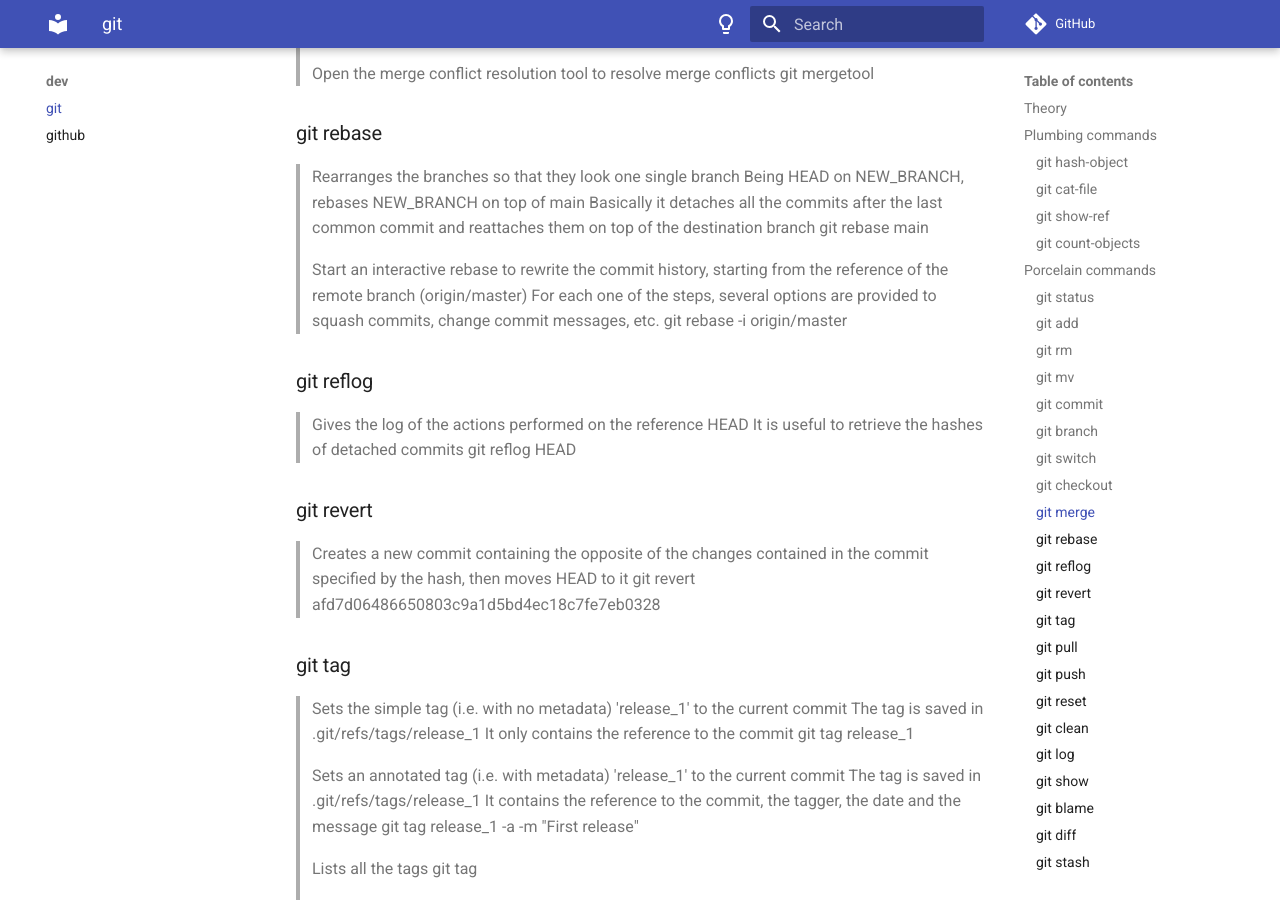
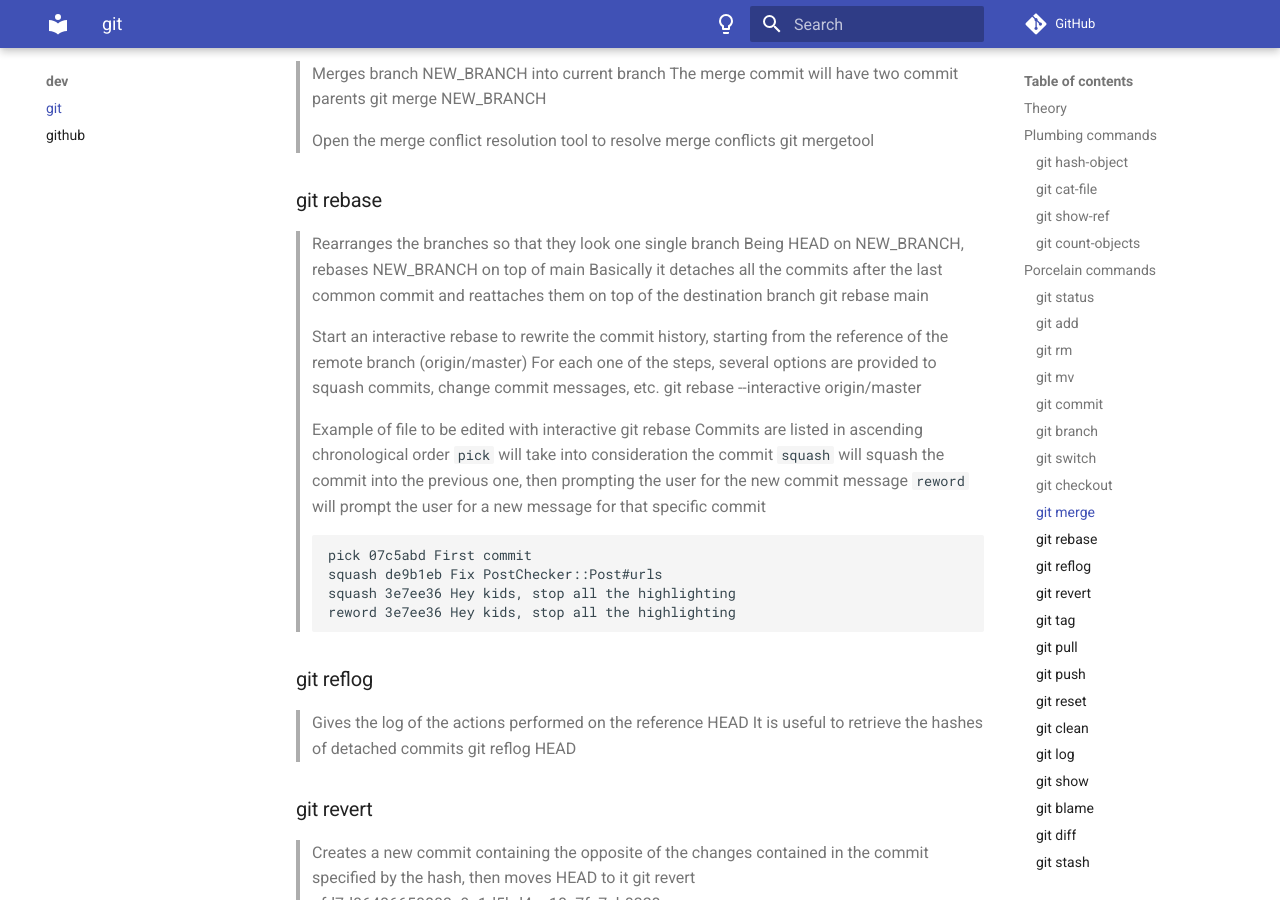
Before and after one commit to sannae/the-notebook, an MkDocs documentation site: the page built from docs/dev/git.md, in a window 1280 px wide and 900 px high, scrolled down 3250 px. Built offline with MkDocs 1.6.1 and Material for MkDocs 9.7.7, drawn with Linux system fonts in a browser that asks for light colours; emoji names are drawn with the system emoji font; comment, search, counter and statistics services are not loaded; some of the changed text lies outside the part shown.

Commit message:
notes about git rebase interactive

````diff
--- a/docs/dev/git.md
+++ b/docs/dev/git.md
@@ -117,6 +117,9 @@ git commit -m "This is a commit"
 > It creates a new commit by copying the content of the previous one, optionally adding staged changes and changing the commit message, and moves HEAD to it
 git commit --amend -m "Updated commit message"
 
+> It creates a new commit accepting '#' as a valid message symbol
+git commit -m "#743 Commit message with issue number"
+
 ### git branch
 
 > Get the current branch
@@ -160,7 +163,19 @@ git rebase main
 
 > Start an interactive rebase to rewrite the commit history, starting from the reference of the remote branch (origin/master)
 > For each one of the steps, several options are provided to squash commits, change commit messages, etc.
-git rebase -i origin/master
+git rebase --interactive origin/master
+
+> Example of file to be edited with interactive git rebase
+> Commits are listed in ascending chronological order
+> `pick` will take into consideration the commit
+> `squash` will squash the commit into the previous one, then prompting the user for the new commit message
+> `reword` will prompt the user for a new message for that specific commit
+```
+pick 07c5abd First commit
+squash de9b1eb Fix PostChecker::Post#urls
+squash 3e7ee36 Hey kids, stop all the highlighting
+reword 3e7ee36 Hey kids, stop all the highlighting
+```
 
 ### git reflog
 
````
